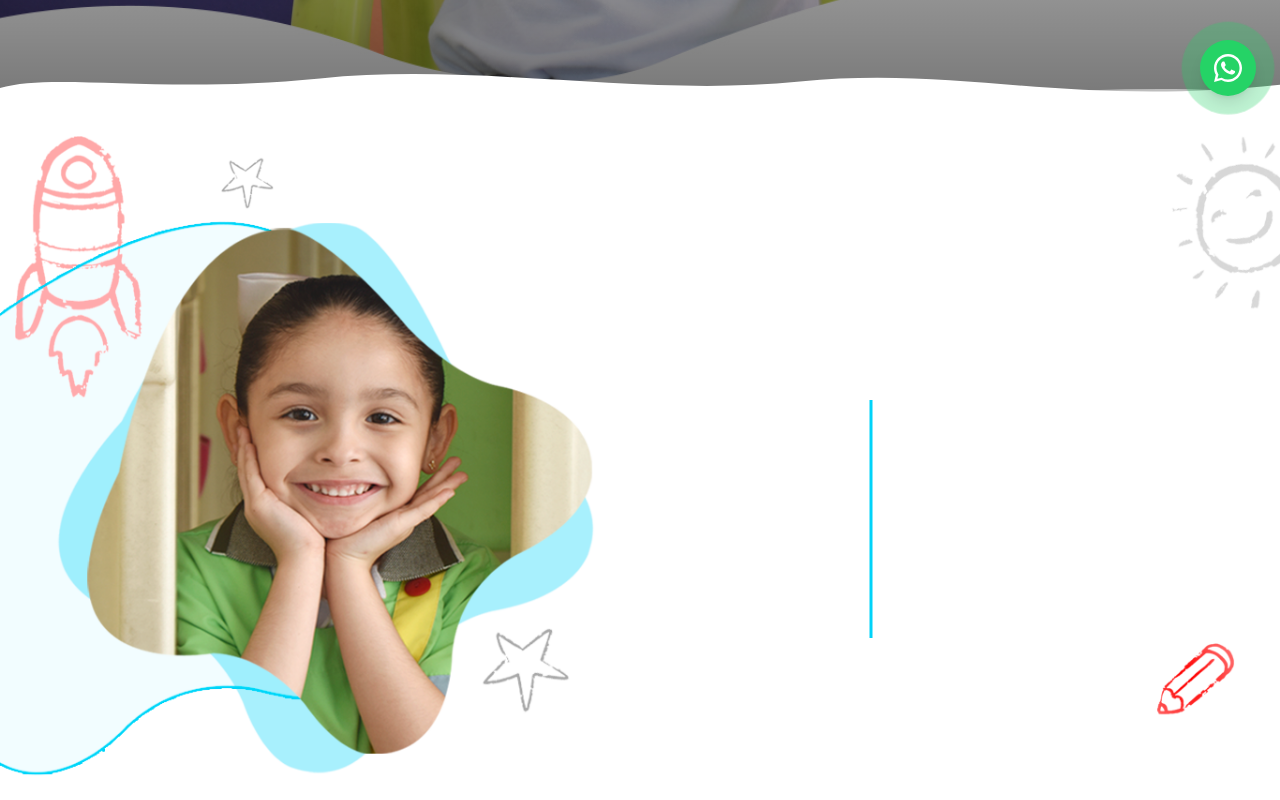
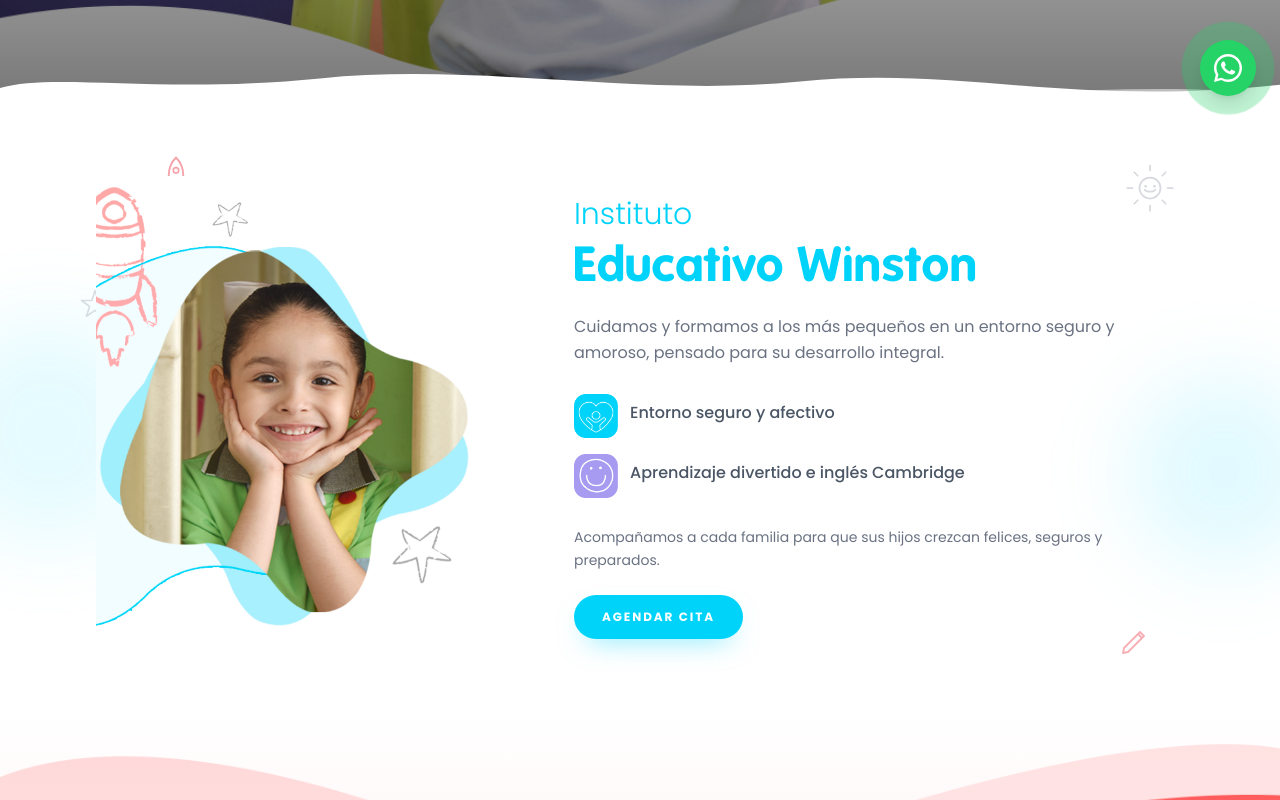
Before and after one commit to Sistemas-cloud/educativo-winston, a Next.js app: page / in a window 1280 px wide. Shown: the part 680-1480 px from the top of the page. Built offline with nearby package versions, Linux system fonts and the light colour scheme.

Commit message:
feat: compactar bloque Instituto y CTA hover en cards Maternal/Kínder
Recorta el hueco blanco del PNG en split real y mueve “Conocer más” a un botón que sube al hover sobre la imagen.

```diff
--- a/src/app/page.tsx
+++ b/src/app/page.tsx
@@ -98,126 +98,85 @@
         </div>
       </section>
 
-      {/* ═══ BLOQUE 1 — Instituto (doodles originales) ═══ */}
-      <section className="relative w-full bg-white">
+      {/* ═══ BLOQUE 1 — Instituto ═══ */}
+      {/* 2026-08-25: Split real — recorta el blanco del PNG; texto llena la columna. */}
+      <section className="relative overflow-hidden bg-white">
+        <HomeDoodles tone="soft" />
+
+        <div className="relative z-[1] mx-auto grid max-w-6xl items-center gap-6 px-5 py-10 sm:px-8 md:grid-cols-12 md:gap-8 md:py-12 lg:gap-10 lg:py-14">
+          {/* Arte: solo la zona de la niña (object-left recorta el hueco blanco del PNG) */}
+          <div className="md:col-span-5 lg:col-span-5">
+            <div className="relative mx-auto aspect-square w-full max-w-[22rem] overflow-hidden sm:max-w-md md:mx-0 md:max-w-none md:aspect-[4/4.5]">
               <Image
                 src="/uploads/img/INICIO/bloque1.png"
                 alt="Niña sonriente del Instituto Educativo Winston"
-          width={1024}
-          height={576}
-          sizes="100vw"
-          className="h-auto w-full object-cover"
+                fill
+                sizes="(max-width: 768px) 90vw, 42vw"
+                className="object-cover object-[12%_center] md:object-[8%_center]"
+                priority={false}
               />
+            </div>
+          </div>
 
-        <div className="absolute inset-0 mx-auto hidden w-full max-w-[1100px] md:block">
-          <div className="absolute right-[6%] top-[22%] w-[46%]">
+          {/* Copy: columna propia — sin overlay sobre el PNG */}
+          <div className="flex flex-col justify-center md:col-span-7 lg:col-span-7 lg:pl-2">
             <AnimateOnScroll animation="fadeUp" delay={0}>
-              <p className="text-2xl font-light leading-tight text-[#00D3F9] lg:text-3xl">
+              <p className="text-2xl font-light leading-tight text-[#00D3F9] md:text-[1.65rem] lg:text-3xl">
                 Instituto
               </p>
-              <h2 className="mb-6 text-4xl font-bold leading-tight text-[#00D3F9] lg:text-5xl">
+              <h2 className="mb-4 text-4xl font-bold leading-tight text-[#00D3F9] md:mb-5 md:text-[2.6rem] lg:text-5xl">
                 Educativo Winston
               </h2>
-            </AnimateOnScroll>
-
-            <div className="relative mb-5 grid grid-cols-2 gap-5">
-              <span
-                className="pointer-events-none absolute left-1/2 top-1 bottom-1 w-[3px] -translate-x-1/2 bg-[#00D3F9]"
-                aria-hidden="true"
-              />
-              <AnimateOnScroll animation="bounceIn" delay={100}>
-                <Image
-                  src="/uploads/img/INICIO/ic-cuidado.png"
-                  alt="Cuidado y formación integral en Maternal y Kínder"
-                  width={52}
-                  height={52}
-                  className="mx-auto mb-3 h-[34px] w-[34px] lg:h-[52px] lg:w-[52px]"
-                />
-                <p className="text-justify text-xs leading-relaxed text-gray-500 lg:text-sm">
-                  En el Instituto Educativo Winston cuidamos y formamos a los
-                  más pequeños en un entorno seguro, amoroso y diseñado para
-                  potenciar su desarrollo integral.
+              <p className="mb-6 max-w-xl text-left text-sm leading-relaxed text-gray-500 md:mb-7 md:text-base">
+                Cuidamos y formamos a los más pequeños en un entorno seguro y
+                amoroso, pensado para su desarrollo integral.
               </p>
             </AnimateOnScroll>
 
-              <AnimateOnScroll animation="bounceIn" delay={200}>
-                <Image
-                  src="/uploads/img/INICIO/ic-carita-feliz.png"
-                  alt="Aprendizaje divertido con inglés Cambridge"
-                  width={52}
-                  height={52}
-                  className="mx-auto mb-3 h-[34px] w-[34px] lg:h-[52px] lg:w-[52px]"
-                />
-                <p className="text-justify text-xs leading-relaxed text-gray-500 lg:text-sm">
-                  Ofrecemos experiencias de aprendizaje divertidas e
-                  interactivas que impulsan su crecimiento cognitivo, emocional
-                  y social, al mismo tiempo que adquieren bases sólidas en
-                  inglés con el modelo Cambridge desde maternal.
-                </p>
-              </AnimateOnScroll>
-            </div>
-
-            <AnimateOnScroll animation="fadeUp" delay={300}>
-              <p className="text-justify text-xs leading-relaxed text-gray-500 lg:text-sm">
-                Acompañamos a cada familia en esta etapa decisiva, asegurando
-                que sus hijos crezcan felices, seguros y preparados para un
-                futuro lleno de posibilidades.
-              </p>
-            </AnimateOnScroll>
-          </div>
-        </div>
-
-        <div className="bg-white px-6 py-10 md:hidden">
-          <AnimateOnScroll animation="fadeUp">
-            <p className="text-2xl font-light leading-tight text-gray-500">
-              Instituto
-            </p>
-            <h2 className="mb-6 text-4xl font-bold leading-tight text-[#00D3F9]">
-              Educativo Winston
-            </h2>
-          </AnimateOnScroll>
-          <div className="mb-5 grid grid-cols-1 gap-5">
-            <AnimateOnScroll animation="slideLeft" delay={100}>
-              <div className="flex flex-col items-center gap-3 sm:items-start">
+            <ul className="mb-6 flex flex-col gap-4 md:mb-7">
+              <AnimateOnScroll animation="bounceIn" delay={100}>
+                <li className="flex items-start gap-3">
                   <Image
                     src="/uploads/img/INICIO/ic-cuidado.png"
                     alt=""
                     width={44}
                     height={44}
-                  className="h-11 w-11"
+                    className="h-10 w-10 shrink-0 md:h-11 md:w-11"
                   />
-                <p className="text-justify text-sm leading-relaxed text-gray-500">
-                  En el Instituto Educativo Winston cuidamos y formamos a los
-                  más pequeños en un entorno seguro, amoroso y diseñado para
-                  potenciar su desarrollo integral.
-                </p>
-              </div>
+                  <span className="pt-2 text-sm font-medium leading-snug text-gray-600 md:text-base">
+                    Entorno seguro y afectivo
+                  </span>
+                </li>
               </AnimateOnScroll>
-            <AnimateOnScroll animation="slideRight" delay={150}>
-              <div className="flex flex-col items-center gap-3 sm:items-start">
+              <AnimateOnScroll animation="bounceIn" delay={180}>
+                <li className="flex items-start gap-3">
                   <Image
                     src="/uploads/img/INICIO/ic-carita-feliz.png"
                     alt=""
                     width={44}
                     height={44}
-                  className="h-11 w-11"
+                    className="h-10 w-10 shrink-0 md:h-11 md:w-11"
                   />
-                <p className="text-justify text-sm leading-relaxed text-gray-500">
-                  Ofrecemos experiencias de aprendizaje divertidas e
-                  interactivas que impulsan su crecimiento cognitivo, emocional
-                  y social, al mismo tiempo que adquieren bases sólidas en
-                  inglés con el modelo Cambridge desde maternal.
+                  <span className="pt-2 text-sm font-medium leading-snug text-gray-600 md:text-base">
+                    Aprendizaje divertido e inglés Cambridge
+                  </span>
+                </li>
+              </AnimateOnScroll>
+            </ul>
+
+            <AnimateOnScroll animation="fadeUp" delay={260}>
+              <p className="mb-6 max-w-xl text-left text-sm leading-relaxed text-gray-500">
+                Acompañamos a cada familia para que sus hijos crezcan felices,
+                seguros y preparados.
               </p>
-              </div>
+              <Link
+                href="/contacto"
+                className="inline-flex min-h-11 w-fit items-center rounded-full bg-[#00D3F9] px-7 text-xs font-bold tracking-[0.16em] text-white shadow-[0_12px_28px_-12px_rgba(0,211,249,0.55)] transition hover:bg-[#00BFE0] focus-visible:outline-2 focus-visible:outline-[#00D3F9]"
+              >
+                AGENDAR CITA
+              </Link>
             </AnimateOnScroll>
           </div>
-          <AnimateOnScroll animation="fadeUp" delay={200}>
-            <p className="text-justify text-sm leading-relaxed text-gray-500">
-              Acompañamos a cada familia en esta etapa decisiva, asegurando que
-              sus hijos crezcan felices, seguros y preparados para un futuro
-              lleno de posibilidades.
-            </p>
-          </AnimateOnScroll>
         </div>
       </section>
 
@@ -300,25 +259,33 @@
                   href={nivel.href}
                   className="group flex h-full flex-col overflow-hidden rounded-3xl border border-[#00D3F9]/15 bg-white shadow-[0_12px_40px_-18px_rgba(0,211,249,0.45)] transition-all duration-300 hover:-translate-y-1.5 hover:border-[#00D3F9]/40 hover:shadow-[0_18px_48px_-16px_rgba(232,25,44,0.25)] focus-visible:outline-2 focus-visible:outline-[#00D3F9]"
                 >
-                  <div className="flex items-center justify-center bg-gradient-to-b from-[#E8F9FC] via-[#F7FBFC] to-white px-8 pt-10 pb-4">
+                  {/* 2026-08-25: CTA sube de abajo → arriba al hover; sin velo gris. */}
+                  <div className="relative flex items-center justify-center bg-gradient-to-b from-[#E8F9FC] via-[#F7FBFC] to-white px-8 pt-10 pb-4">
+                    <div className="group/img relative w-[200px] overflow-hidden md:w-[240px]">
                       <Image
                         src={nivel.src}
                         alt={nivel.alt}
                         width={280}
                         height={280}
-                      className="h-auto w-[200px] transition-transform duration-300 group-hover:scale-105 md:w-[240px]"
+                        className="h-auto w-full transition-transform duration-500 ease-out group-hover/img:scale-105"
                       />
+                      <span
+                        className="pointer-events-none absolute inset-x-0 bottom-[12%] flex justify-center opacity-100 transition-all duration-500 ease-[cubic-bezier(0.22,1.2,0.36,1)] md:translate-y-8 md:opacity-0 md:group-hover/img:translate-y-0 md:group-hover/img:opacity-100"
+                        aria-hidden="true"
+                      >
+                        <span className="inline-flex min-h-10 items-center rounded-full bg-[#e8192c] px-5 text-[0.65rem] font-bold tracking-[0.16em] text-white shadow-[0_10px_24px_-8px_rgba(232,25,44,0.7)] sm:min-h-11 sm:px-6 sm:text-xs">
+                          CONOCER MÁS
+                        </span>
+                      </span>
+                    </div>
                   </div>
                   <div className="flex flex-1 flex-col px-8 pb-8 pt-2 text-center">
                     <h3 className="mb-2 text-xl font-bold tracking-wide text-gray-700 group-hover:text-[#00D3F9]">
                       {nivel.title}
                     </h3>
-                    <p className="mb-5 flex-1 text-sm leading-relaxed text-gray-500">
+                    <p className="text-sm leading-relaxed text-gray-500">
                       {nivel.text}
                     </p>
-                    <span className="text-xs font-bold uppercase tracking-widest text-[#e8192c]">
-                      Conocer más →
-                    </span>
                   </div>
                 </Link>
               </AnimateOnScroll>
```
Lines whose indentation alone changed are shown as unchanged.
